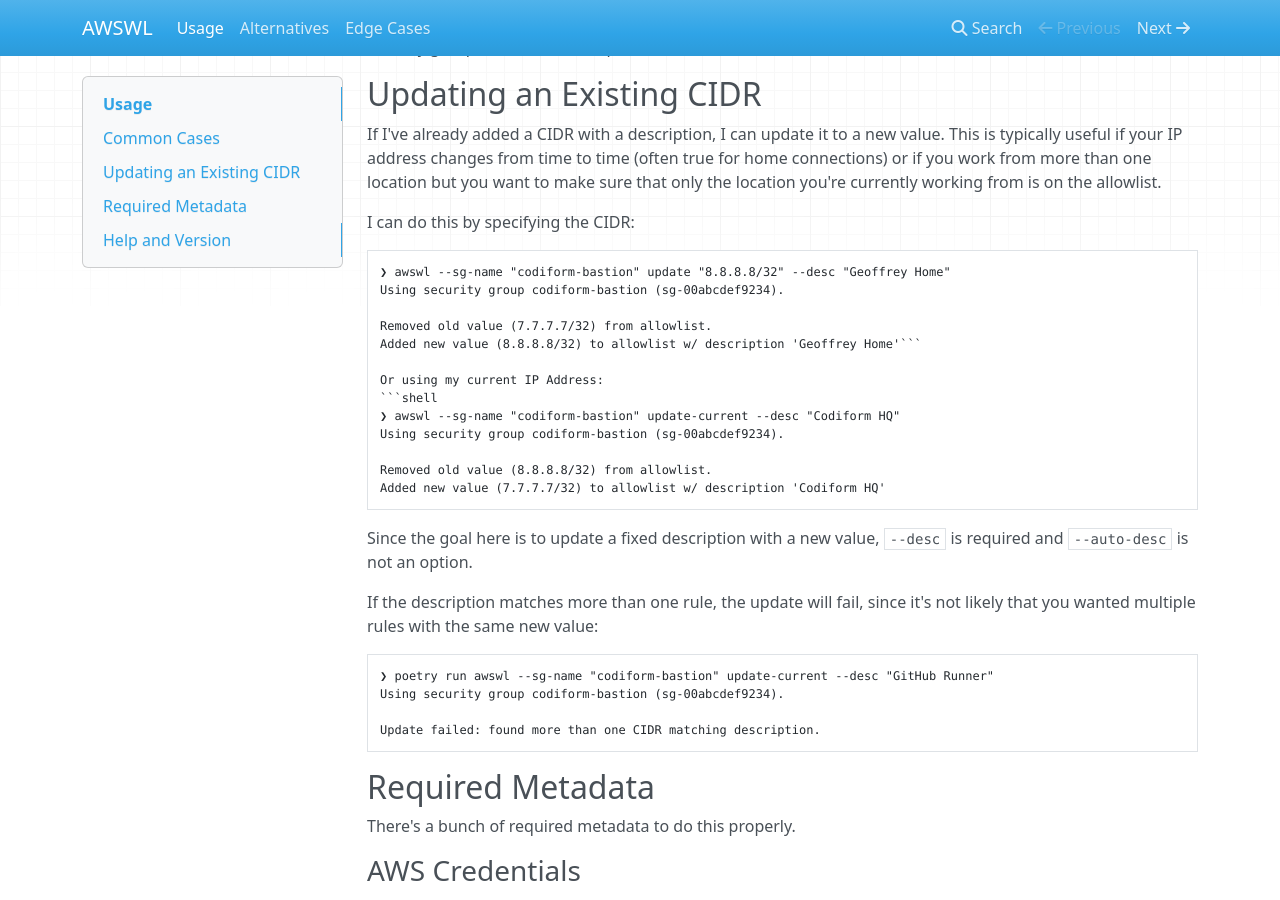
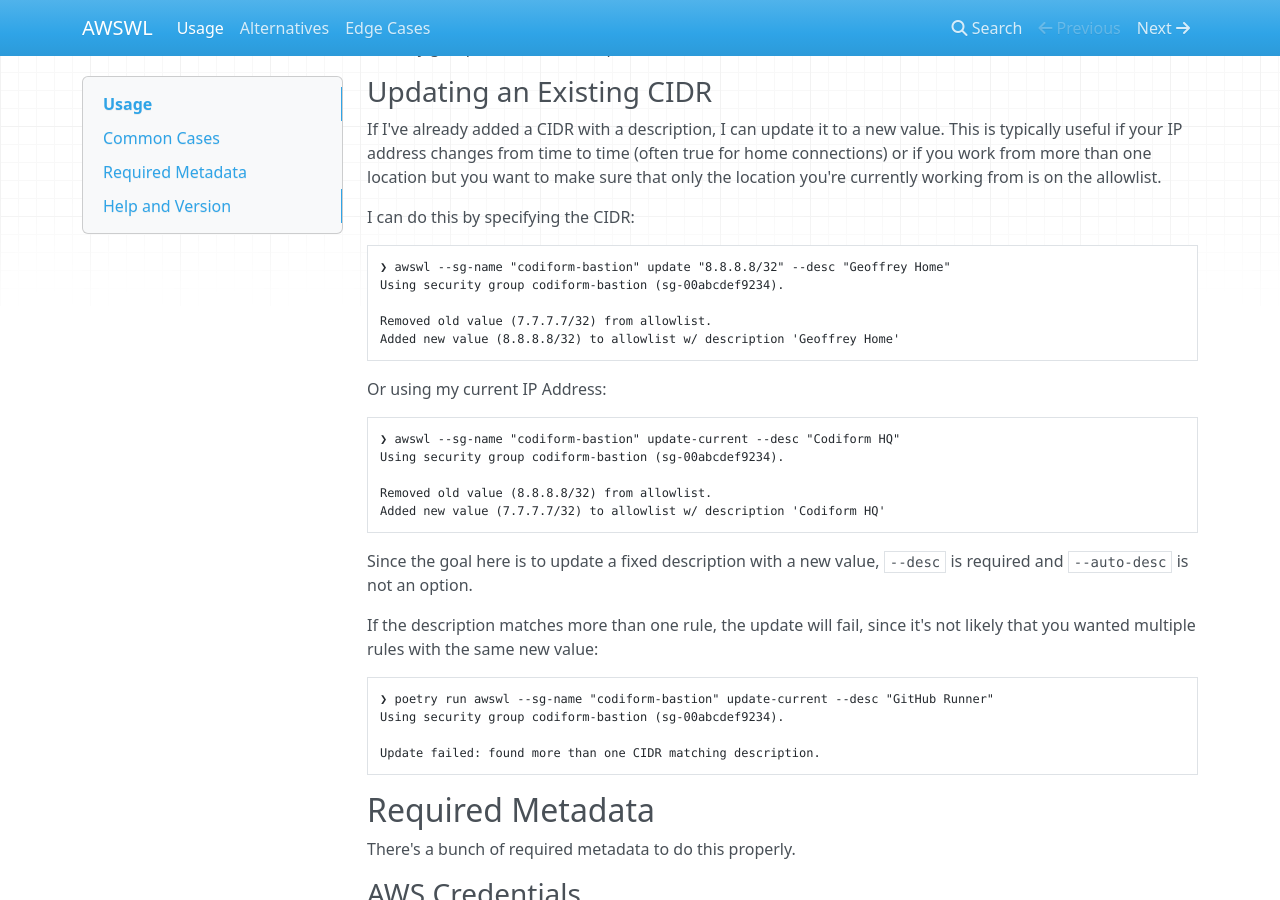
Before and after one commit to geoffreywiseman/awswl, an MkDocs documentation site: the page built from docs/usage.md, in a window 1280 px wide and 900 px high, scrolled down 1542 px. Built offline with MkDocs 1.6.1, drawn with Linux system fonts in a browser that asks for light colours; nearby versions of some CDN libraries.

Commit message:
📝 Documentation Fix
After publishing to ReadTheDocs, I can see a rendering issue.

Signed-off-by: Geoffrey Wiseman <geoffrey.wiseman@codiform.com>

````diff
--- a/docs/usage.md
+++ b/docs/usage.md
@@ -74,7 +74,7 @@ Removed 8.8.8.0/28 from allowlist.
 
 You can use `--auto-desc` or `--desc` when adding custom CIDRs as well if you want to make sure the security group rules have descriptions.
 
-## Updating an Existing CIDR
+### Updating an Existing CIDR
 
 If I've already added a CIDR with a description, I can update it to a new value. This is typically useful if your IP address changes from time to time (often true for home connections) or if you work from more than one location but you want to make sure that only the location you're currently working from is on the allowlist.
 
@@ -84,7 +84,8 @@ I can do this by specifying the CIDR:
 Using security group codiform-bastion (sg-00abcdef9234).
 
 Removed old value (7.7.7.7/32) from allowlist.
-Added new value (8.8.8.8/32) to allowlist w/ description 'Geoffrey Home'```
+Added new value (8.8.8.8/32) to allowlist w/ description 'Geoffrey Home'
+```
 
 Or using my current IP Address:
 ```shell
````
